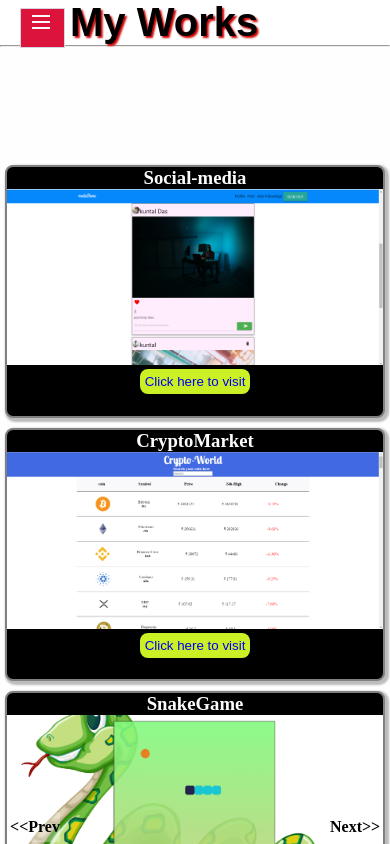
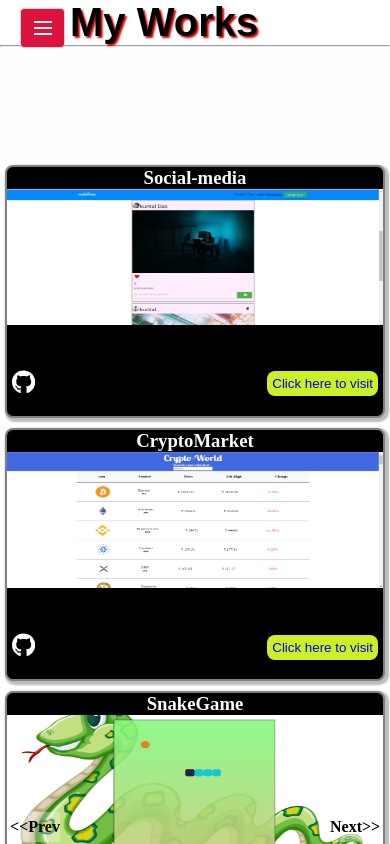
Before and after one commit to kuntal112/myportfolio, a React (Create React App) app: page /myworks in a window 390 px wide. Shown: the top 844 px of the page. Built offline with nearby package versions, Linux system fonts and the light colour scheme; a web font is replaced by a local one.

Commit message:
github links added & image lazyload installed

```diff
--- a/package.json
+++ b/package.json
@@ -6,9 +6,9 @@
     "@testing-library/jest-dom": "^5.11.9",
     "@testing-library/react": "^11.2.3",
     "@testing-library/user-event": "^12.6.0",
-    "animejs": "^3.2.1",
     "react": "^17.0.1",
     "react-dom": "^17.0.1",
+    "react-lazy-load-image-component": "^1.6.0",
     "react-router-dom": "^5.2.0",
     "react-scripts": "4.0.1",
     "react-toastify": "^7.0.3",
--- a/public/index.html
+++ b/public/index.html
@@ -46,7 +46,7 @@
     <script>
       AOS.init({
         offset:200,
-        duration:2000
+        duration:1000
       });
     </script>
   </body>
--- a/src/App.css
+++ b/src/App.css
@@ -472,6 +472,7 @@ body{
         height: 40px;
         width: 45px;
         border: 1px solid #d4d4e3;
+        border-radius: 4px;
         z-index: 100;
         background-color: crimson;
         cursor: pointer;
@@ -482,7 +483,8 @@ body{
         width: 18px;
         background-color: rgba(224, 248, 4, 0);
      display: inline-block;
-     left: 25%;
+     left: 30%;
+     top:15%;
     }
     .nav-toggler .open::before{
         content: "";
@@ -512,7 +514,8 @@ body{
         width: 18px;
         background-color: rgb(250, 248, 248);
      display: inline-block;
-     left: 25%;
+     left: 30%;
+     top: 15%;
     }
 
     .nav-toggler span::before{
@@ -675,6 +678,8 @@ body{
     /* position: relative; */
     min-height: 30vh;
     width:300px;
+    height: 198px;
+    padding-bottom: 8px;
 }
 .work button{
 border: 0;
@@ -685,6 +690,7 @@ background-color: rgb(203, 240, 37);
 }
 .work button a{
     text-decoration: none;
+
 }
 .work:hover{
     animation: work-animation 2s  ;
@@ -695,6 +701,12 @@ background-color: rgb(203, 240, 37);
     display: flex;
     flex-wrap: wrap;
     justify-content: center;
+    align-items: center;
+}
+.work>.linkContainer{
+    display: flex;
+    justify-content: space-between;
+    padding: 0 5px;
     align-items: center;
 }
 @media only screen and (max-width:550px){
--- a/src/App.js
+++ b/src/App.js
@@ -1,4 +1,4 @@
-import React, { createContext, useReducer } from 'react'
+import React, { createContext, useReducer,useState } from 'react'
 import Home from './components/home/Home'
 import NavBar from './components/NavBar'
 import AboutUs from './components/AboutUs'
@@ -12,19 +12,16 @@ import { initialState, reducer } from './reducers/RouteReducer'
 export const routeContext = createContext();
 let App = () => {
     let [state, dispatch] = useReducer(reducer, initialState);
-
+    let [navStatus,setNavStatus]=useState(false);
     const toggle = () => {
-        let navbar = document.querySelector(".navbar");
-        let lines=document.querySelector(".lines");
-        lines.classList.toggle("open")
-        navbar.classList.toggle("closed")
+        setNavStatus(!navStatus)
     }
     return (
         <div className="app-div">
             <BrowserRouter>
                 <div className="outer-nav-div">
-                    <div onClick={toggle} className="nav-toggler"><span className="lines"></span></div>
-                    <NavBar />
+                    <div onClick={toggle} className="nav-toggler"><span className={`lines ${navStatus&&"open"}`}></span></div>
+                    <NavBar status={navStatus}/>
                 </div>
                 <routeContext.Provider value={{ state, dispatch }}>
 
--- a/src/components/NavBar.js
+++ b/src/components/NavBar.js
@@ -2,9 +2,9 @@ import React from 'react'
 import SocialLinks from "./SocialLinks"
 import { Link } from "react-router-dom"
 import Footer from './Footer'
-var NavBar = () => {
+const NavBar = ({status}) => {
   return (
-    <div className="navbar closed">
+    <div className={`navbar ${status?"open":"closed"}`}>
 
       <div className="brand-logo">
 
--- a/src/components/contactus/ContactUs.js
+++ b/src/components/contactus/ContactUs.js
@@ -52,7 +52,7 @@ function ContactUs() {
         <h1 className="component-headings">Contact Me</h1>
         <hr></hr>
       </div>
-      <div data-aos="zoom-in" data-aos-easing="ease-in-sine" className="contact-form-area contact-Div text-white">
+      <div className="contact-form-area contact-Div text-white">
         <form className=" align-item-center needs-validation" noValidate>
         <h3 className="contact-page-intro"> Have a question or want to give any suggestion ???? Drop here</h3>
 
--- a/src/components/myworks/MyWorks.js
+++ b/src/components/myworks/MyWorks.js
@@ -17,9 +17,9 @@ function MyWorks() {
                 <hr className=""></hr>
             </div>
 
-            <div className="work-container" data-aos="zoom-in" data-aos-easing="ease-in-sine">
-                {works.map((work,index)=>{
-                    return  <Work title={work.title} imgsrc={work.imgSrc} link={work.link} ></Work>
+            <div className="work-container">
+                {works.map(work=>{
+                    return  <Work title={work.title} key={work.id} imgsrc={work.imgSrc} link={work.link} gitHubLink={work.gitHubLink}></Work>
                 })}
             </div>
 
--- a/src/components/myworks/Works.js
+++ b/src/components/myworks/Works.js
@@ -1,13 +1,18 @@
 import React from 'react'
-
+import { LazyLoadImage } from 'react-lazy-load-image-component';
+import 'react-lazy-load-image-component/src/effects/blur.css';
 function Works(props) {
     return (
-        <div className={`work ${props.class}` }>
+        <div className={`work` }>
             <h3 className="work-title">{props.title}</h3>
-            <img width="100%" height="100%" alt="" src={props.imgsrc}></img>
+            <LazyLoadImage effect="blur" width="100%" height="75%" alt="" src={props.imgsrc}></LazyLoadImage>
             {/* <p className="work-description">{props.project_description}</p> */}
-            <button > <a href={props.link} target="_blank"> Click here to visit </a></button>
-
+           <div className='linkContainer'>
+               <a href={`${props.gitHubLink}`} target="_blank" >
+               <svg xmlns="http://www.w3.org/2000/svg" height="1.5em" viewBox="0 0 496 512"><path fill="white" d="M165.9 397.4c0 2-2.3 3.6-5.2 3.6-3.3.3-5.6-1.3-5.6-3.6 0-2 2.3-3.6 5.2-3.6 3-.3 5.6 1.3 5.6 3.6zm-31.1-4.5c-.7 2 1.3 4.3 4.3 4.9 2.6 1 5.6 0 6.2-2s-1.3-4.3-4.3-5.2c-2.6-.7-5.5.3-6.2 2.3zm44.2-1.7c-2.9.7-4.9 2.6-4.6 4.9.3 2 2.9 3.3 5.9 2.6 2.9-.7 4.9-2.6 4.6-4.6-.3-1.9-3-3.2-5.9-2.9zM244.8 8C106.1 8 0 113.3 0 252c0 110.9 69.8 205.8 169.5 239.2 12.8 2.3 17.3-5.6 17.3-12.1 0-6.2-.3-40.4-.3-61.4 0 0-70 15-84.7-29.8 0 0-11.4-29.1-27.8-36.6 0 0-22.9-15.7 1.6-15.4 0 0 24.9 2 38.6 25.8 21.9 38.6 58.6 27.5 72.9 20.9 2.3-16 8.8-27.1 16-33.7-55.9-6.2-112.3-14.3-112.3-110.5 0-27.5 7.6-41.3 23.6-58.9-2.6-6.5-11.1-33.3 2.6-67.9 20.9-6.5 69 27 69 27 20-5.6 41.5-8.5 62.8-8.5s42.8 2.9 62.8 8.5c0 0 48.1-33.6 69-27 13.7 34.7 5.2 61.4 2.6 67.9 16 17.7 25.8 31.5 25.8 58.9 0 96.5-58.9 104.2-114.8 110.5 9.2 7.9 17 22.9 17 46.4 0 33.7-.3 75.4-.3 83.6 0 6.5 4.6 14.4 17.3 12.1C428.2 457.8 496 362.9 496 252 496 113.3 383.5 8 244.8 8zM97.2 352.9c-1.3 1-1 3.3.7 5.2 1.6 1.6 3.9 2.3 5.2 1 1.3-1 1-3.3-.7-5.2-1.6-1.6-3.9-2.3-5.2-1zm-10.8-8.1c-.7 1.3.3 2.9 2.3 3.9 1.6 1 3.6.7 4.3-.7.7-1.3-.3-2.9-2.3-3.9-2-.6-3.6-.3-4.3.7zm32.4 35.6c-1.6 1.3-1 4.3 1.3 6.2 2.3 2.3 5.2 2.6 6.5 1 1.3-1.3.7-4.3-1.3-6.2-2.2-2.3-5.2-2.6-6.5-1zm-11.4-14.7c-1.6 1-1.6 3.6 0 5.9 1.6 2.3 4.3 3.3 5.6 2.3 1.6-1.3 1.6-3.9 0-6.2-1.4-2.3-4-3.3-5.6-2z"/></svg>
+               </a>
+               <button > <a href={props.link} target="_blank"> Click here to visit </a></button>
+           </div>
         </div>
     )
 }
--- a/src/data.js
+++ b/src/data.js
@@ -1,43 +1,51 @@
 export const works = [
-    {
+    {   id:1,
         title: "Social-media",
         imgSrc: "technologies/socialmedia.png",
-        link: "https://taupe-begonia-0aac47.netlify.app/"
+        link: "https://taupe-begonia-0aac47.netlify.app/",
+        gitHubLink:"https://github.com/kuntal112/socialmedia_frontend"
     },
-    {
+    {   id:2,
         title: "CryptoMarket",
         imgSrc: "technologies/cryptomarket.png",
-        link: "https://kuntal112.github.io/cryptodata/"
+        link: "https://kuntal112.github.io/cryptodata/",
+        gitHubLink:"https://github.com/kuntal112/cryptodata"
     },
-    {
+    {   id:3,
         title: "SnakeGame",
         imgSrc: "technologies/snakeGame.png",
-        link: "https://kuntal112.github.io/snakegame.github.io/"
+        link: "https://kuntal112.github.io/snakegame.github.io/",
+        gitHubLink:"https://github.com/kuntal112/snakegame.github.io"
     },
-    {
+    {   id:4,
         title: "Tic-tac-toe",
         imgSrc: "technologies/t3.png",
-        link: "https://kuntal112.github.io/tictactoe.github.io/"
+        link: "https://kuntal112.github.io/tictactoe.github.io/",
+        gitHubLink:"https://github.com/kuntal112/tictactoe.github.io"
     },
-    {
+    {   id:5,
         title: "bootstrap",
         imgSrc: "https://i.ibb.co/hCqxWgD/Screenshot-2021-08-07-230519.png",
-        link: "https://kuntal112.github.io/project4-8.github.io/"
+        link: "https://kuntal112.github.io/project4-8.github.io/",
+        gitHubLink:"https://github.com/kuntal112/project4-8.github.io"
     },
-    {
+    {   id:6,
         title: "boxGame",
         imgSrc: "https://i.ibb.co/D77vW3H/boxgame.jpg",
-        link: "https://kuntal112.github.io/littleboxgame.github.io/"
+        link: "https://kuntal112.github.io/littleboxgame.github.io/",
+        gitHubLink:"https://github.com/kuntal112/littleboxgame.github.io"
     },
-    {
+    {   id:7,
         title: "marioGame",
         imgSrc: "https://i.ibb.co/ngnpWfw/image.png",
-        link: "https://kuntal112.github.io/mariogame.github.io/"
+        link: "https://kuntal112.github.io/mariogame.github.io/",
+        gitHubLink:"https://github.com/kuntal112/mariogame.github.io"
     },
-    {
+    {   id:8,
         title: "MovieBookingApp",
         imgSrc: "https://i.ibb.co/9c8hqGg/moviebookingapp.png",
-        link: "https://profound-kitsune-e20575.netlify.app/"
+        link: "https://profound-kitsune-e20575.netlify.app/",
+        gitHubLink:"https://github.com/kuntal112/moviebookingfrontend"
     },
 ]
 export const experiances = [
@@ -63,35 +71,35 @@ export const experiances = [
         description: 'With 7.8 CGPA'
     },
     {
-        id: 3,
+        id: 4,
         year: '2020-Feb To 2021-July',
         degree: 'Data Analyst',
         organization: 'Globsyn IT Services',
         description: 'Worked as Data Analyst'
     },
     {
-        id: 4,
+        id: 5,
         year: '2021-Aug To Nov',
         degree: 'MERN Stack Developer Internship',
         organization: 'Sigaram Software Technologies',
         description: 'Worked mainly on React'
     },
     {
-        id: 5,
+        id: 6,
         year: '2021-Dec To 2022-June',
         degree: '6 months of training FSE Java',
         organization: 'Cognizant',
         description: 'Full Stack Java Developer'
     },
     {
-        id: 6,
+        id: 7,
         year: '2022-July To 2022-Dec',
         degree: 'Software Engineer Trainee',
         organization: 'Cognizant',
         description: 'EE Full Stack Java Developer'
     },
     {
-        id: 7,
+        id: 8,
         year: '2023-Jan To Present Day',
         degree: 'Jr. Software Engineer',
         organization: 'Cognizant',
```
Also changed, not shown: src/components/AboutUs.js (+5 -3 lines), src/components/SocialLinks.js (+3 -4 lines), 2 other files (tests, documents, lock files or other folders).
